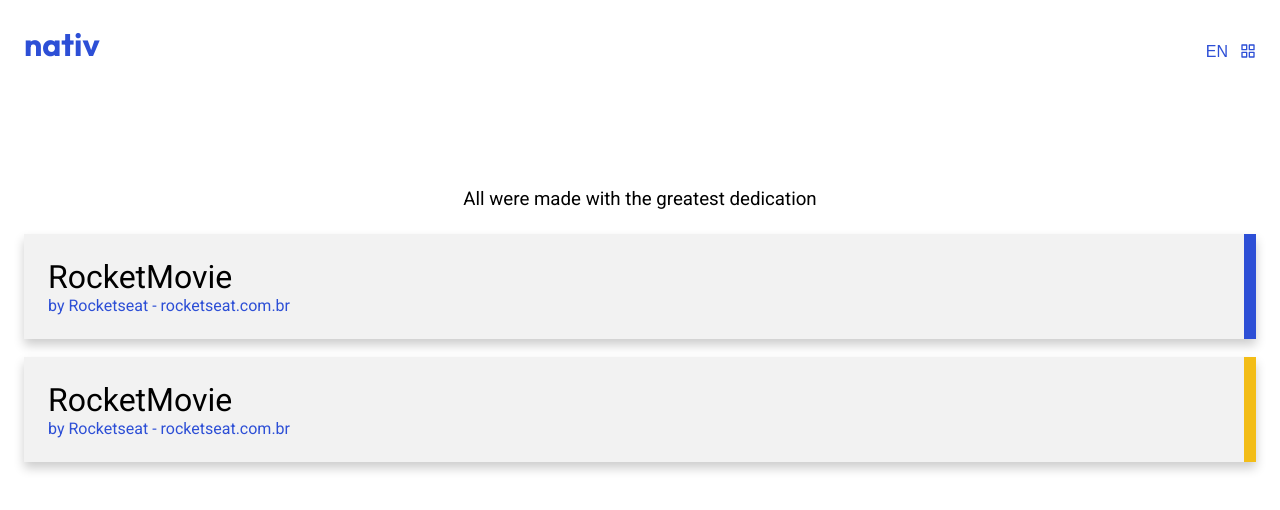
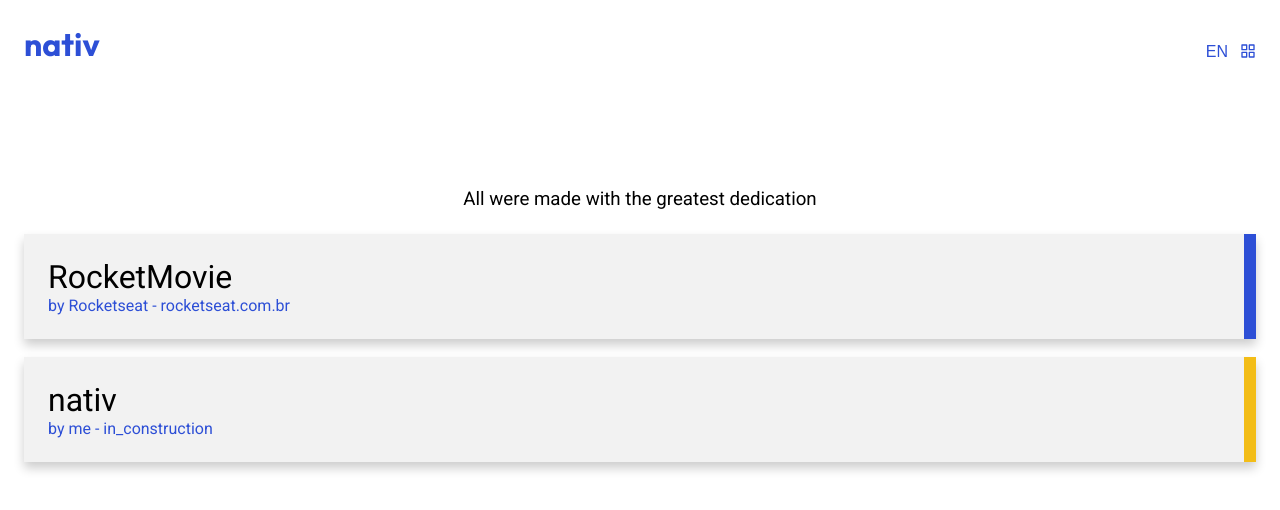
Before and after one commit to VagnerNatvidade/portfolio, a React (Vite) app: page / in a window 1280 px wide. Shown: the top 510 px of the page. Built offline with nearby package versions, Linux system fonts and the light colour scheme.

Commit message:
finaliza work page

```diff
--- a/src/pages/Work/index.jsx
+++ b/src/pages/Work/index.jsx
@@ -15,9 +15,9 @@
             url={"rocketseat.com.br"}
           />
           <ProjectCard
-            projectName={"RocketMovie"}
-            byWho={"by Rocketseat"}
-            url={"rocketseat.com.br"}
+            projectName={"nativ"}
+            byWho={"by me"}
+            url={"in_construction"}
           />
         </div>
       </div>
```
